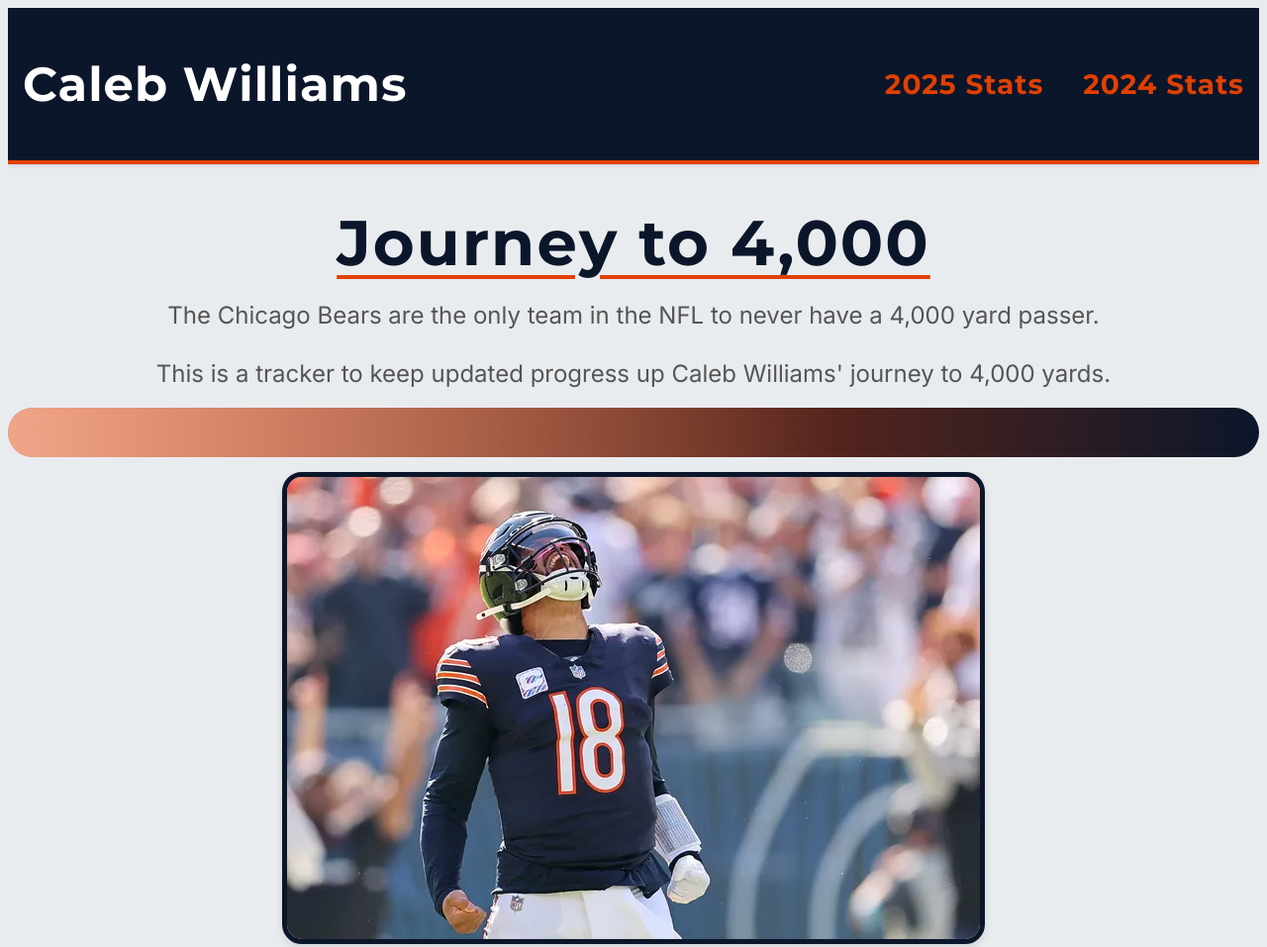
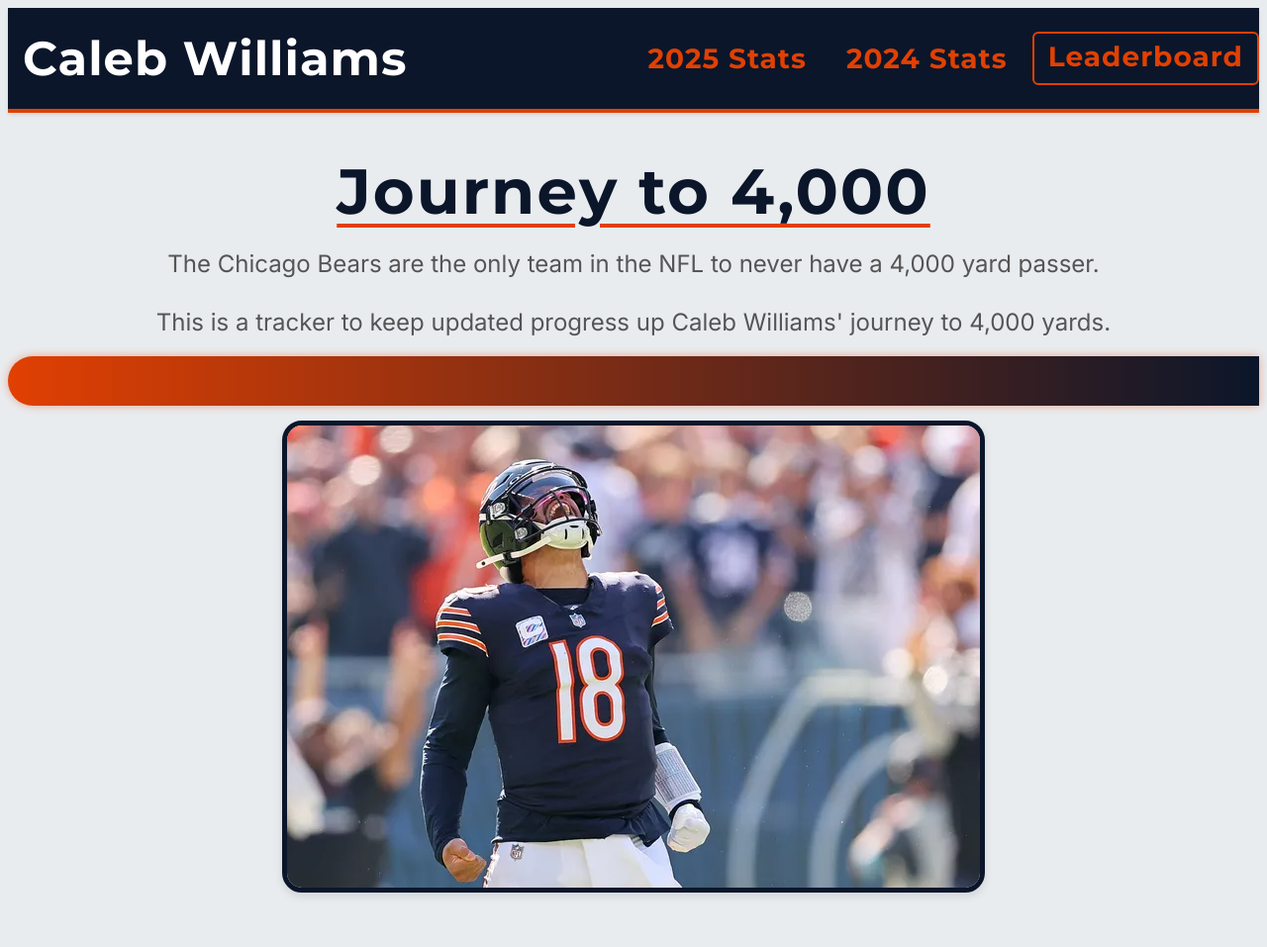
Before and after one commit to Bakermark1996/journey-to-4000, a plain HTML site: page docs/index.html in a window 1280 px wide. Shown: the top 957 px of the page at 99% size. Drawn offline with Linux system fonts and the light colour scheme; no server answers.

Commit message:
Updated UI Menu bars to be sticky and keep progress bar at top of screen

```diff
--- a/docs/index.html
+++ b/docs/index.html
@@ -26,6 +26,7 @@
                 <div class="nav-links" id="nav-links">
                     <a href="#2025-stats" class="nav-link">2025 Stats</a>
                     <a href="#2024-stats" class="nav-link">2024 Stats</a>
+                    <a href="#leaders" class="nav-link leaderboard-btn">Leaderboard</a>
                 </div>
             </div>
         </nav>
--- a/docs/script.js
+++ b/docs/script.js
@@ -174,6 +174,33 @@
   buildLeaderboard(categories);
 }
 
+// === Smooth Scroll for Navbar Links ===
+document.querySelectorAll('.nav-link').forEach(link => {
+  const targetId = link.getAttribute('href');
+  if (targetId && targetId.startsWith('#')) {
+    link.addEventListener('click', function (e) {
+      const target = document.querySelector(targetId);
+      if (target) {
+        e.preventDefault();
+        target.scrollIntoView({ behavior: 'smooth' });
+        document.getElementById('nav-links').classList.remove('open'); // close on mobile
+      }
+    });
+  }
+});
+
+// === Sticky Scroll Effects ===
+const nav = document.querySelector('.menu');
+const progressContainer = document.querySelector('.progress-container');
+
+window.addEventListener('scroll', () => {
+  if (window.scrollY > 10) {
+    nav.classList.add('sticky-active');
+  } else {
+    nav.classList.remove('sticky-active');
+  }
+});
+
 // --- FETCH & INIT ---
 async function fetchPlayerStats() {
   try {
--- a/docs/styles.css
+++ b/docs/styles.css
@@ -1,3 +1,9 @@
+:root {
+  --nav-height: 100px;        /* adjust to match your actual navbar height */
+  --progress-offset: 10px;    /* spacing between nav and progress bar */
+}
+
+
 html{
     font-family: 'Inter', sans-serif;
     margin: 0;
@@ -18,15 +24,14 @@
 .container {
     width: 100%;
     margin: auto;
-    overflow: hidden;
+    overflow: visible;
 }
 
 .menu {
     background: #0B162A;
     color: #ffffff;
-    padding: 48px 0;
+    padding: 22px 0;
     box-shadow: 0 2px 4px rgba(0,0,0,0.1);
-    position: sticky;
     top: 0;
     z-index: 1000;
     border-bottom: 4px solid #e14002;
@@ -61,14 +66,43 @@
     padding-left: 15px;
 }
 
+/* === Sticky Navbar === */
+.menu {
+  position: sticky;
+  top: 0;
+  z-index: 1000;
+  transition: box-shadow 0.3s ease, background-color 0.3s ease;
+}
+
+.menu.sticky-active {
+  box-shadow: 0 2px 6px rgba(0,0,0,0.25); /* STY-3 shadow */
+}
+
+/* === Leaderboard Button (NS-B style) === */
+.leaderboard-btn {
+  border: 2px solid #e14002;
+  padding: 6px 14px;
+  border-radius: 6px;
+  font-weight: 700;
+}
+
+.leaderboard-btn:hover {
+  background: #e14002;
+  color: white;
+  transition: 0.25s ease;
+}
+
 .progress-container {
     width: 100%;
     background-color: #e0e0e0;
     border-radius: 25px;
-    overflow: hidden;
+    overflow: visible;
     height: 50px;
     margin: 20px 0;
     box-shadow: inset 0 1px 3px rgba(0,0,0,0.2);
+    position: sticky;
+    top: calc(var(--nav-height) + var(--progress-offset));
+    z-index: 999;
 }
 
 .progress-bar {
@@ -418,6 +452,10 @@
 
 /* Tablets and large phones (portrait) */
 @media (max-width: 768px) {
+    :root {
+    --nav-height: 140px;
+  }
+
   .menu-bar {
     flex-direction: column;
     text-align: center;
```
